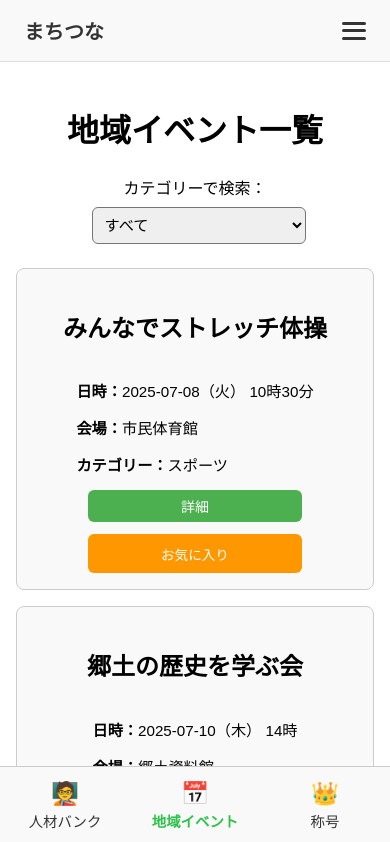
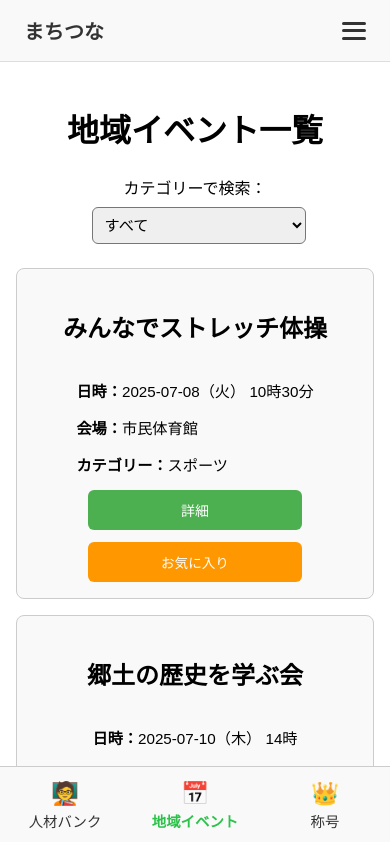
Before and after one commit to ashizawakazuki/machitsuna, a React (Create React App) app: page /event-list in a window 390 px wide. Shown: the top 842 px of the page. Built offline with nearby package versions, Linux system fonts and the light colour scheme.

Commit message:
fix:微調整

```diff
--- a/src/pages/styles/EventList.css
+++ b/src/pages/styles/EventList.css
@@ -110,7 +110,6 @@
 @media (max-width: 768px) {
   .event-list-container {
     padding: 1rem;
-    padding-bottom: 140px; /* 下にゆとりをもたせる */
   }
 
   .event-card p {
@@ -130,6 +129,7 @@
   .detail-button,
   .favorite-button {
     width: 90%;
+    height: 40px;
     max-width: 220px;
     font-size: 0.85rem;
     padding: 0.6rem 1rem;
--- a/src/pages/styles/TalentBank.css
+++ b/src/pages/styles/TalentBank.css
@@ -128,8 +128,6 @@
   margin-bottom: 0.8rem;
 }
 
-/* モバイル向け：画面幅が768px以下の場合 */
-/* モバイル向け：画面幅が768px以下の場合 */
 @media (max-width: 768px) {
   .talent-bank-container {
     padding: 1rem;
@@ -152,6 +150,7 @@
   .detail-button,
   .favorite-button {
     width: 90%;
+    height: 40px;
     max-width: 220px;
     font-size: 0.85rem;
     padding: 0.6rem 1rem;
```
